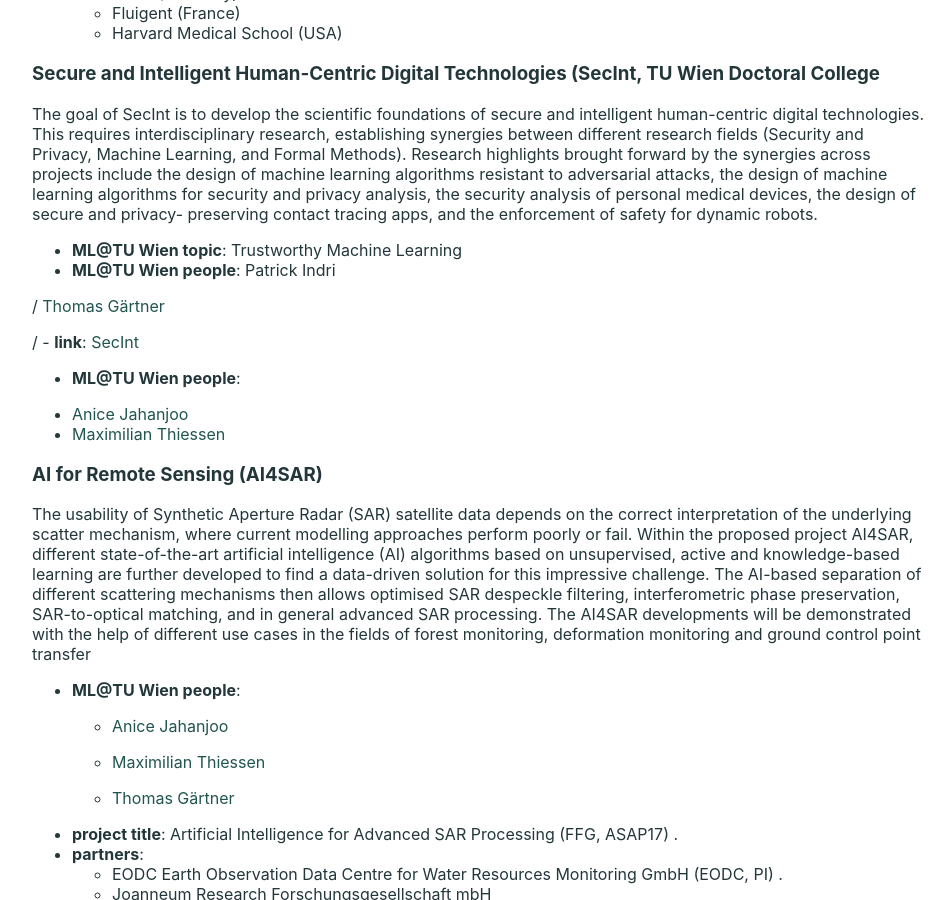
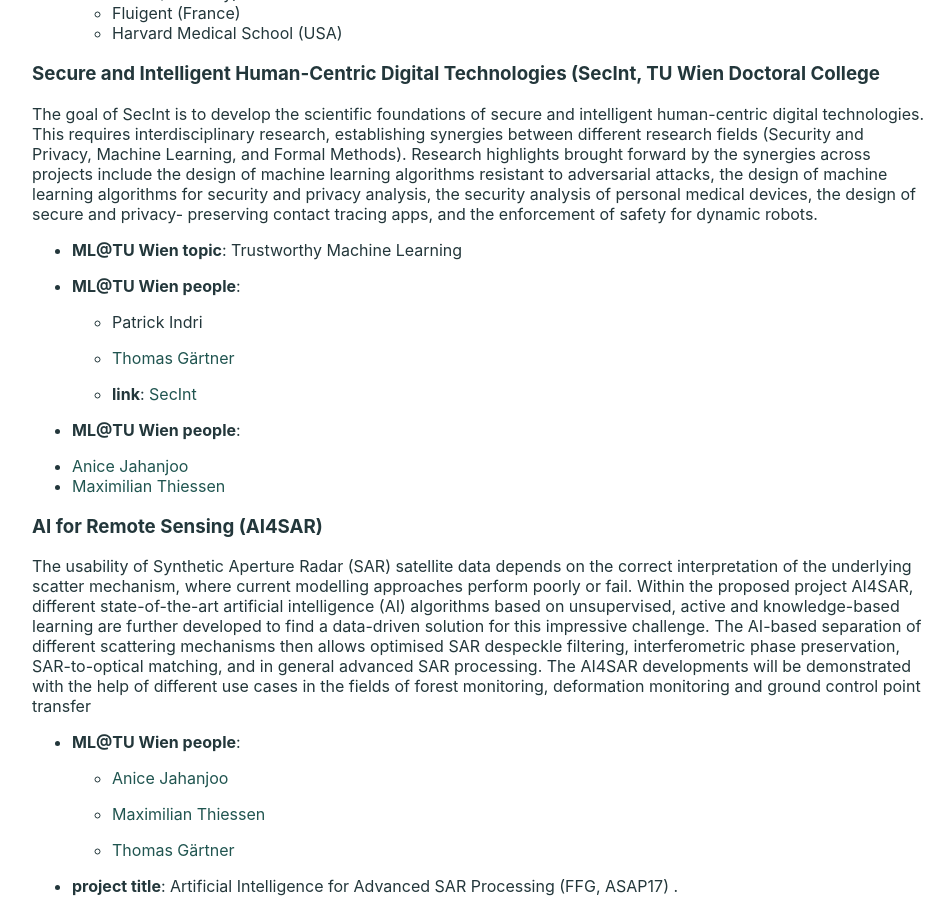
Before and after one commit to ml-tuw/ml-tuw.github.io, a Jekyll site: the page built from projects/md/index.md, in a window 1280 px wide and 900 px high, scrolled down 1454 px. Shown: the whole window, without its empty margins (160-1112 px from the left). Built offline with Jekyll 4.4.1, drawn with Linux system fonts in a browser that asks for light colours.

Commit message:
~~test~~

```diff
--- a/projects/md/index.md
+++ b/projects/md/index.md
@@ -96,7 +96,13 @@
 {% assign ppls = "PatrickIndri ThomasGaertner" | split:" " %}
 
  - **ML@TU Wien topic**: Trustworthy Machine Learning
- - **ML@TU Wien people**: {% for ppl in ppls -%}{%- include linked_name.md id=ppl -%} / {% endfor -%}
+ - **ML@TU Wien people**:
+{% for ppl in ppls %}
+{% capture pn %}
+{%- include linked_name.md id=ppl -%}
+{% endcapture %}
+   - {{ pn | strip_newlines}}
+{% endfor %}
    - **link**: [SecInt](https://secint.visp.wien/)
 
  - **ML@TU Wien people**:
```
